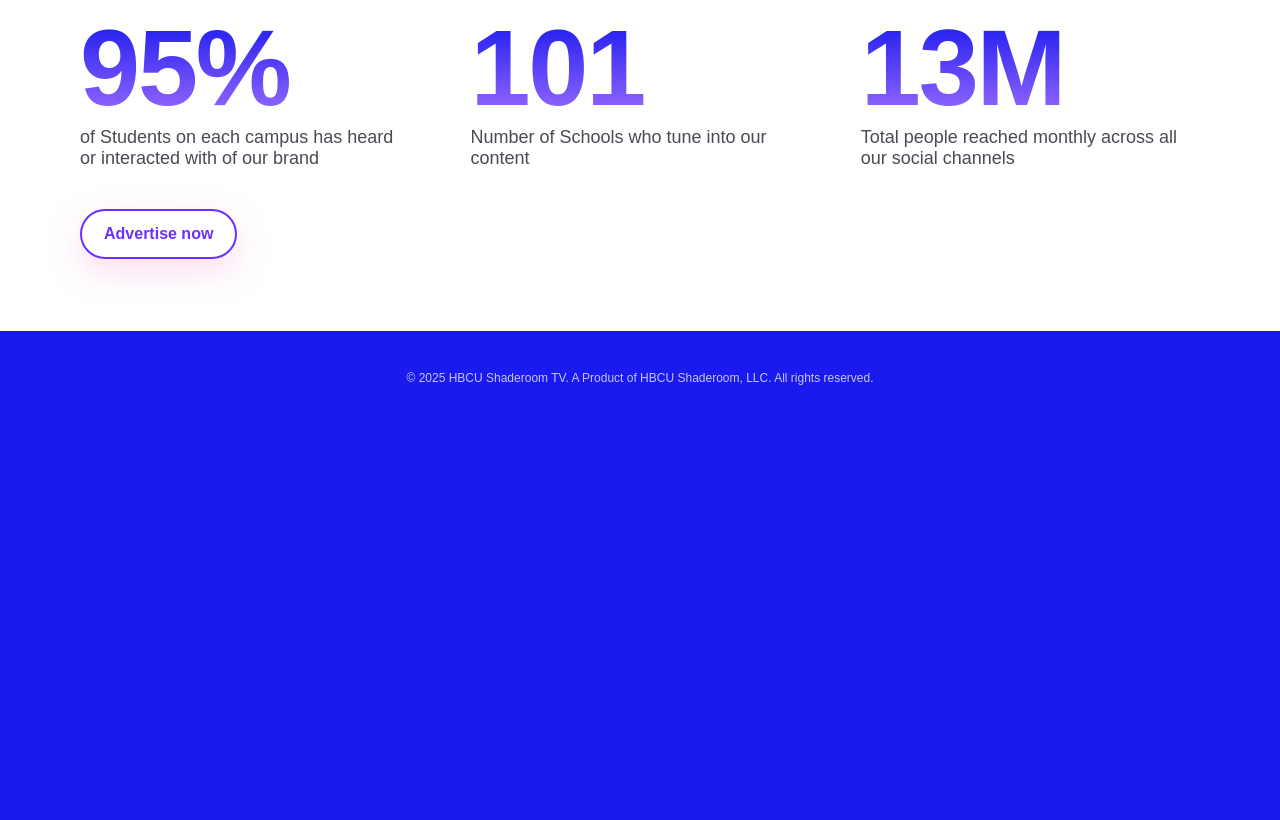
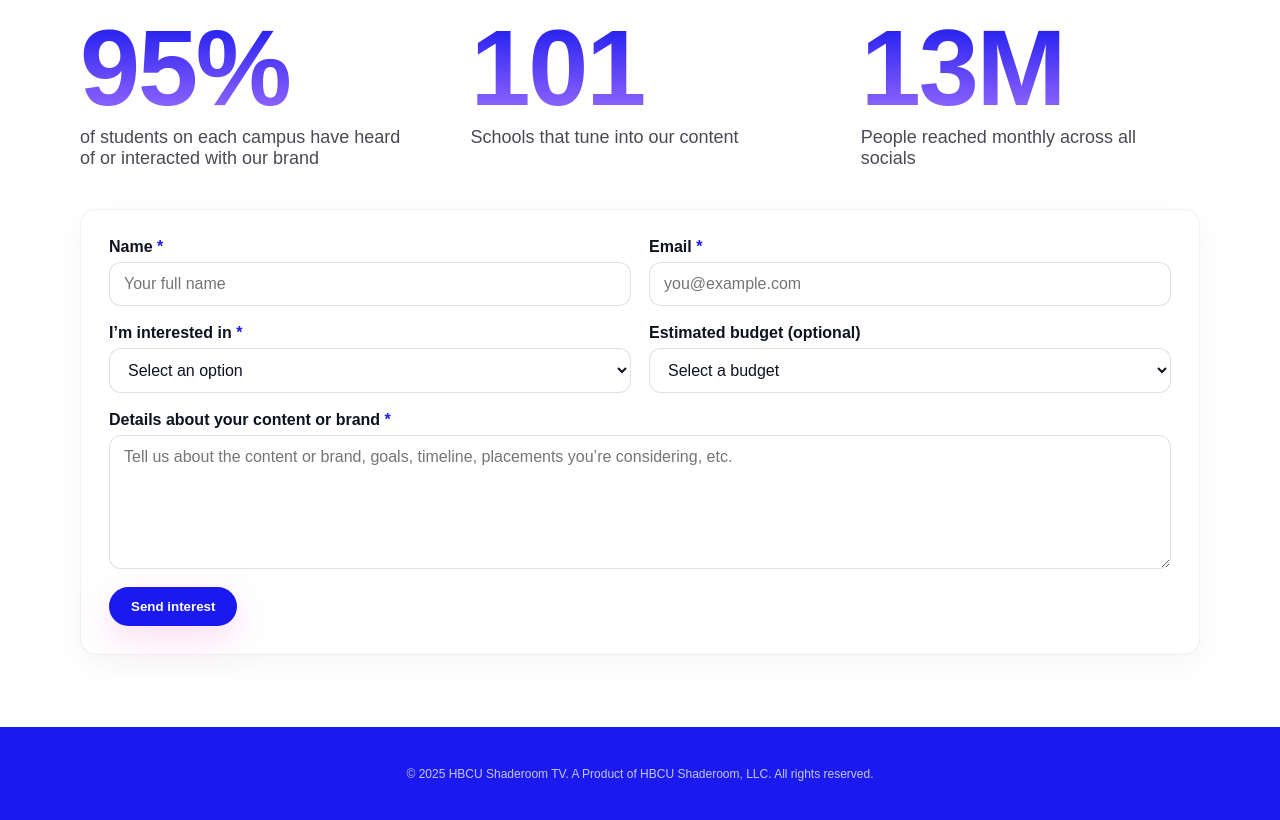
Before and after one commit to DimitriLaw1/hbcushaderoom-tv, a React (Create React App) app: page /advertise in a window 1280 px wide. Shown: the part 440-1260 px from the top of the page. Before the commit the page ends 865 px from the top, so only its background shows below. Built offline with nearby package versions, Linux system fonts and the light colour scheme.

Commit message:
setting up form

```diff
--- a/src/App.css
+++ b/src/App.css
@@ -534,3 +534,195 @@ html,
     max-width: none;
   }
 }
+/* Form wrapper: white card that fits your theme */
+.adv-form {
+  background: #ffffff;
+  border: 1px solid rgba(0, 0, 0, 0.06);
+  border-radius: 16px;
+  padding: clamp(16px, 4vw, 28px);
+  box-shadow: 0 10px 30px rgba(0, 0, 0, 0.04);
+}
+
+/* Grid: 1 column on mobile, 2 columns on wider screens */
+.adv-form-grid {
+  display: grid;
+  grid-template-columns: 1fr;
+  gap: 14px;
+}
+@media (min-width: 860px) {
+  .adv-form-grid {
+    grid-template-columns: 1fr 1fr;
+    gap: 18px;
+  }
+  .field.field--full {
+    grid-column: 1 / -1;
+  }
+}
+
+/* Fields */
+.field label {
+  display: block;
+  font-weight: 700;
+  margin-bottom: 6px;
+  color: #0f1220;
+}
+.field .req {
+  color: var(--bg-left);
+}
+
+.field input,
+.field select,
+.field textarea {
+  width: 100%;
+  padding: 12px 14px;
+  border-radius: 12px;
+  border: 1px solid rgba(0, 0, 0, 0.12);
+  background: #fff;
+  color: #0f1220;
+  font: inherit;
+  outline: none;
+  transition: border-color 0.15s ease, box-shadow 0.15s ease,
+    background 0.15s ease;
+}
+
+/* Match brand purple on focus */
+.field input:focus,
+.field select:focus,
+.field textarea:focus {
+  border-color: var(--bg-left);
+  box-shadow: 0 0 0 3px color-mix(in srgb, var(--bg-left) 24%, transparent);
+}
+
+/* Button aligned with theme */
+.btn-primary {
+  background: var(--bg-left);
+  color: #fff;
+  border-radius: 999px;
+  padding: 12px 22px;
+  font-weight: 800;
+  border: none;
+  cursor: pointer;
+  transition: transform 0.12s ease, filter 0.12s ease;
+}
+.btn-primary:hover {
+  filter: brightness(1.05);
+  transform: translateY(-1px);
+}
+.btn-primary:disabled {
+  opacity: 0.6;
+  cursor: not-allowed;
+}
+
+/* Actions row */
+.adv-actions {
+  margin-top: 14px;
+  display: grid;
+  gap: 10px;
+  justify-items: start;
+}
+.adv-msg {
+  margin: 2px 0 0;
+  font-size: 0.95rem;
+}
+.adv-msg.ok {
+  color: #157f3f;
+}
+.adv-msg.err {
+  color: #b20d30;
+}
+/* Form wrapper: white card */
+.adv-form {
+  background: #ffffff;
+  border: 1px solid rgba(0, 0, 0, 0.06);
+  border-radius: 16px;
+  padding: clamp(16px, 4vw, 28px);
+  box-shadow: 0 10px 30px rgba(0, 0, 0, 0.04);
+}
+
+/* Grid: 1 col mobile, 2 cols desktop */
+.adv-form-grid {
+  display: grid;
+  grid-template-columns: 1fr;
+  gap: 14px;
+}
+@media (min-width: 860px) {
+  .adv-form-grid {
+    grid-template-columns: 1fr 1fr;
+    gap: 18px;
+  }
+  .field.field--full {
+    grid-column: 1 / -1;
+  }
+}
+
+/* Fields */
+.field label {
+  display: block;
+  font-weight: 700;
+  margin-bottom: 6px;
+  color: #0f1220;
+}
+.field .req {
+  color: var(--bg-left);
+}
+
+.field input,
+.field select,
+.field textarea {
+  width: 100%;
+  padding: 12px 14px;
+  border-radius: 12px;
+  border: 1px solid rgba(0, 0, 0, 0.12);
+  background: #fff;
+  color: #0f1220;
+  font: inherit;
+  outline: none;
+  transition: border-color 0.15s ease, box-shadow 0.15s ease,
+    background 0.15s ease;
+}
+
+/* Focus = brand purple glow */
+.field input:focus,
+.field select:focus,
+.field textarea:focus {
+  border-color: var(--bg-left);
+  box-shadow: 0 0 0 3px color-mix(in srgb, var(--bg-left) 24%, transparent);
+}
+
+/* Submit button */
+.btn-primary {
+  background: var(--bg-left);
+  color: #fff;
+  border-radius: 999px;
+  padding: 12px 22px;
+  font-weight: 800;
+  border: none;
+  cursor: pointer;
+  transition: transform 0.12s ease, filter 0.12s ease;
+}
+.btn-primary:hover {
+  filter: brightness(1.05);
+  transform: translateY(-1px);
+}
+.btn-primary:disabled {
+  opacity: 0.6;
+  cursor: not-allowed;
+}
+
+/* Actions + status text */
+.adv-actions {
+  margin-top: 14px;
+  display: grid;
+  gap: 10px;
+  justify-items: start;
+}
+.adv-msg {
+  margin: 2px 0 0;
+  font-size: 0.95rem;
+}
+.adv-msg.ok {
+  color: #157f3f;
+}
+.adv-msg.err {
+  color: #b20d30;
+}
--- a/src/pages/Advertise.js
+++ b/src/pages/Advertise.js
@@ -1,6 +1,60 @@
-import React from "react";
+import React, { useState } from "react";
 
 export default function Advertise() {
+  // Your Formspree endpoint
+  const FORMSPREE_URL = "https://formspree.io/f/xrbanaow";
+
+  const [status, setStatus] = useState("idle"); // idle | submitting | success | error
+  const [message, setMessage] = useState("");
+
+  async function handleSubmit(e) {
+    e.preventDefault();
+    setStatus("submitting");
+    setMessage("");
+
+    const formEl = e.currentTarget;
+    const formData = new FormData(formEl);
+
+    // Honeypot (bots fill this)
+    if (formData.get("_gotcha")) {
+      setStatus("success");
+      setMessage("Thanks! We got your submission.");
+      formEl.reset();
+      return;
+    }
+
+    try {
+      const res = await fetch(FORMSPREE_URL, {
+        method: "POST",
+        // Let the browser set Content-Type for FormData; keep Accept for JSON
+        headers: { Accept: "application/json" },
+        body: formData,
+        // mode: "cors", // (optional) default is fine
+      });
+
+      if (res.ok) {
+        setStatus("success");
+        setMessage("Thanks! We got your submission and will reach out soon.");
+        formEl.reset();
+      } else {
+        // Try to read any JSON errors from Formspree
+        let data = {};
+        try {
+          data = await res.json();
+        } catch {}
+        setStatus("error");
+        setMessage(
+          data?.errors?.[0]?.message ||
+            `Submit failed (${res.status}). Please try again or email ads@hbcushaderoom.com.`
+        );
+      }
+    } catch (err) {
+      console.error("Form submit error:", err);
+      setStatus("error");
+      setMessage("Network error. Please try again.");
+    }
+  }
+
   return (
     // full-width white section
     <section className="adv-section">
@@ -15,29 +69,150 @@ export default function Advertise() {
           <li className="adv-stat">
             <div className="adv-number">95%</div>
             <p className="adv-caption">
-              of Students on each campus has heard or interacted with of our
+              of students on each campus have heard of or interacted with our
               brand
             </p>
           </li>
           <li className="adv-stat">
             <div className="adv-number">101</div>
-            <p className="adv-caption">
-              Number of Schools who tune into our content
-            </p>
+            <p className="adv-caption">Schools that tune into our content</p>
           </li>
           <li className="adv-stat">
             <div className="adv-number">13M</div>
             <p className="adv-caption">
-              Total people reached monthly across all our social channels
+              People reached monthly across all socials
             </p>
           </li>
         </ul>
 
-        <div className="adv-cta">
-          <a className="btn btn-outline" href="mailto:ads@hbcushaderoom.com">
-            Advertise now
-          </a>
-        </div>
+        {/* Interest form (Formspree) */}
+        <form className="adv-form" onSubmit={handleSubmit}>
+          {/* Hidden meta + honeypot */}
+          <input
+            type="hidden"
+            name="_subject"
+            value="HBCU ShadeRoom TV — Interest Form"
+          />
+          <input
+            type="hidden"
+            name="page"
+            value={typeof window !== "undefined" ? window.location.href : ""}
+          />
+          <input
+            type="text"
+            name="_gotcha"
+            style={{ display: "none" }}
+            tabIndex="-1"
+            autoComplete="off"
+          />
+
+          <div className="adv-form-grid">
+            <div className="field">
+              <label htmlFor="name">
+                Name{" "}
+                <span aria-hidden="true" className="req">
+                  *
+                </span>
+              </label>
+              <input
+                id="name"
+                name="name"
+                type="text"
+                required
+                placeholder="Your full name"
+                autoComplete="name"
+              />
+            </div>
+
+            <div className="field">
+              <label htmlFor="email">
+                Email{" "}
+                <span aria-hidden="true" className="req">
+                  *
+                </span>
+              </label>
+              <input
+                id="email"
+                name="email"
+                type="email"
+                required
+                placeholder="you@example.com"
+                autoComplete="email"
+                inputMode="email"
+              />
+            </div>
+
+            <div className="field">
+              <label htmlFor="interest">
+                I’m interested in{" "}
+                <span aria-hidden="true" className="req">
+                  *
+                </span>
+              </label>
+              <select id="interest" name="interest" required defaultValue="">
+                <option value="" disabled>
+                  Select an option
+                </option>
+                <option value="Content">Content — feature my content</option>
+                <option value="Brand Advertisement">
+                  Brand Advertisement — promote my brand
+                </option>
+              </select>
+            </div>
+
+            {/* Budget dropdown (optional) */}
+            <div className="field">
+              <label htmlFor="budget">Estimated budget (optional)</label>
+              <select id="budget" name="budget" defaultValue="">
+                <option value="" disabled>
+                  Select a budget
+                </option>
+                <option value="$50">$50</option>
+                <option value="$51-100">$51 - $100</option>
+                <option value="$101-150">$101 - $150</option>
+                <option value="$151-200">$151 - $200</option>
+                <option value="$201+">$201+</option>
+              </select>
+            </div>
+
+            <div className="field field--full">
+              <label htmlFor="details">
+                Details about your content or brand{" "}
+                <span aria-hidden="true" className="req">
+                  *
+                </span>
+              </label>
+              <textarea
+                id="details"
+                name="details"
+                required
+                placeholder="Tell us about the content or brand, goals, timeline, placements you’re considering, etc."
+                rows={6}
+              />
+            </div>
+          </div>
+
+          <div className="adv-actions">
+            <button
+              className="btn btn-primary"
+              type="submit"
+              disabled={status === "submitting"}
+            >
+              {status === "submitting" ? "Submitting…" : "Send interest"}
+            </button>
+
+            {status !== "idle" && (
+              <p
+                className={`adv-msg ${
+                  status === "success" ? "ok" : status === "error" ? "err" : ""
+                }`}
+                role="status"
+              >
+                {message}
+              </p>
+            )}
+          </div>
+        </form>
       </div>
     </section>
   );
```
